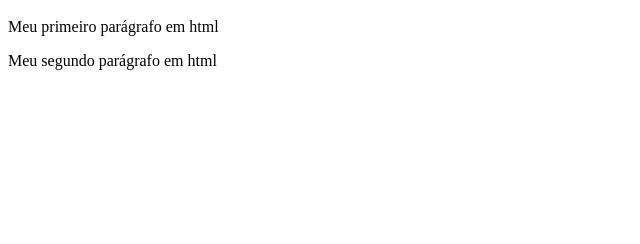
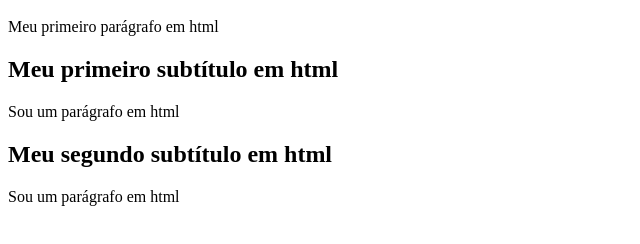
Before and after one commit to F1rstk/PrjtHelloWorldGift, a plain HTML site: page index.html in a window 1280 px wide. Shown: the part 48-292 px from the top of the page, without its empty margins (0-640 px from the left). Drawn offline with Linux system fonts and the light colour scheme.

Commit message:
Adicionando dois subtitulos

```diff
--- a/index.html
+++ b/index.html
@@ -4,7 +4,11 @@
 <body>
 <h1> Meu primeiro título - Hello World </h1>
 <p> Meu primeiro parágrafo em html </p>
-<p> Meu segundo parágrafo em html </p>
+<h2> Meu primeiro subtítulo em html</h2>
+<p> Sou um  parágrafo em html </p>
+<h2> Meu segundo subtítulo em html</h2>
+<p> Sou um  parágrafo em html </p>
+
 
 </body>
 </html>
```
